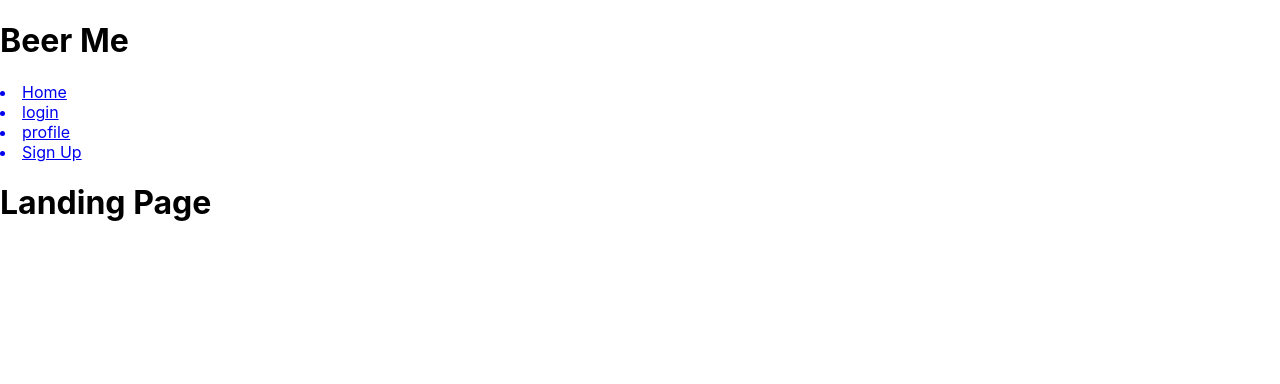
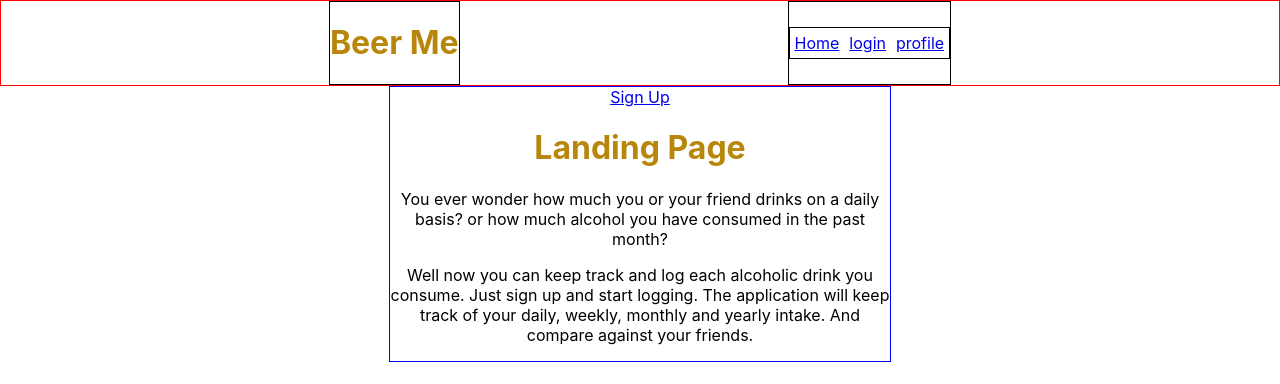
Before and after one commit to Javierz299/beerMe-client, a React (Create React App) app: page / in a window 1280 px wide. Shown: the top 384 px of the page. Built offline with nearby package versions, Linux system fonts and the light colour scheme.

Commit message:
started workign on css. very minimal. for landing page. work on login/sign up pages

```diff
--- a/src/App.css
+++ b/src/App.css
@@ -0,0 +1,38 @@
+body{
+    margin: 0;
+    padding: 0;
+    box-sizing: border-box;
+}
+
+#App{
+    width: 100%;
+}
+.App-header{
+    border: 1px solid red;
+    display: flex;
+    justify-content: space-evenly;
+}
+
+h1{
+    color: darkgoldenrod;
+}
+#Logo{
+    border: 1px solid black;
+}
+
+#Nav{
+    border: 1px solid black;
+    display: flex;
+    align-items: center;
+}
+
+#landing-page{
+    margin: 0 auto 0 auto;
+    border: 1px solid blue;
+    text-align: center;
+    max-width: 500px;
+}
+
+.sign-up-link{
+    list-style-type: none;
+}
--- a/src/App.js
+++ b/src/App.js
@@ -11,11 +11,11 @@ class App extends Component {
 
   render(){
   return (
-    <div className="App">
+    <div id="App">
 
       <header className="App-header">
-        <h1>Beer Me</h1>
-        <Nav />
+        <div id="Logo"><h1>Beer Me</h1></div>
+        <div id="Nav"><Nav /></div>
       </header>
 
     <div>
--- a/src/Components/LandingPage/LandingPage.js
+++ b/src/Components/LandingPage/LandingPage.js
@@ -6,9 +6,11 @@ class LandingPage extends Component {
 
     render(){
         return (
-            <div>{/*add sign up page to landing page?*/}
-                <Link to="/sign-up"><li>Sign Up</li></Link>
+            <div id="landing-page">{/*add sign up page to landing page?*/}
+                <Link to="/sign-up"><li className="sign-up-link">Sign Up</li></Link>
                 <h1>Landing Page</h1>
+                <p>You ever wonder how much you or your friend drinks on a daily basis? or how much alcohol you have consumed in the past month?</p>
+                <p>Well now you can keep track and log each alcoholic drink you consume. Just sign up and start logging. The application will keep track of your daily, weekly, monthly and yearly intake. And compare against your friends.</p>
             </div>
         )
     }
--- a/src/Components/Nav/Nav.css
+++ b/src/Components/Nav/Nav.css
@@ -0,0 +1,10 @@
+.nav-links{
+    border: 1px solid black;
+    display: flex;
+    flex-direction: row;
+}
+
+.nav-links li{
+    list-style: none;
+    padding: 5px;
+}
--- a/src/Components/Nav/Nav.js
+++ b/src/Components/Nav/Nav.js
@@ -1,10 +1,11 @@
 import React from 'react'
 import { Link } from 'react-router-dom'
+import '../Nav/Nav.css'
 
 function Nav() {
 
         return (
-            <div>
+            <div className="nav-links">
                <Link to="/"><li>Home</li> </Link>
                <Link to="/login"><li>login</li></Link>
                <Link to="/profile"><li>profile</li></Link>
```
